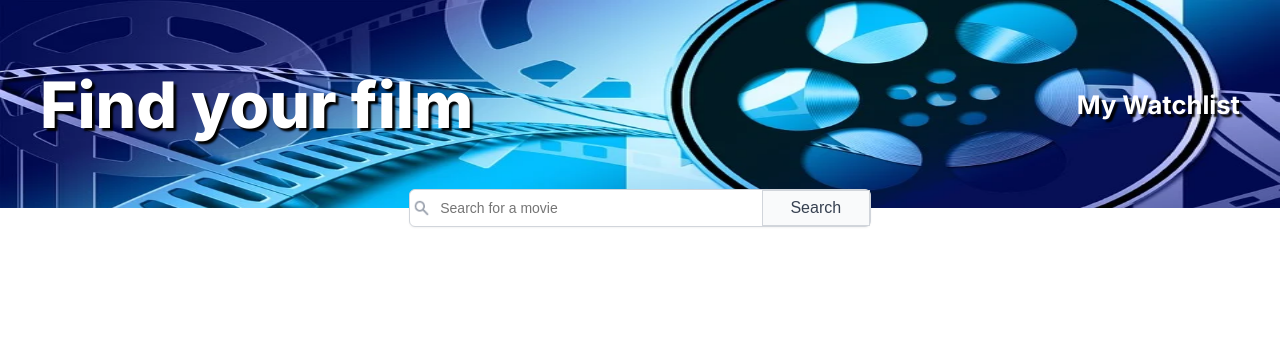
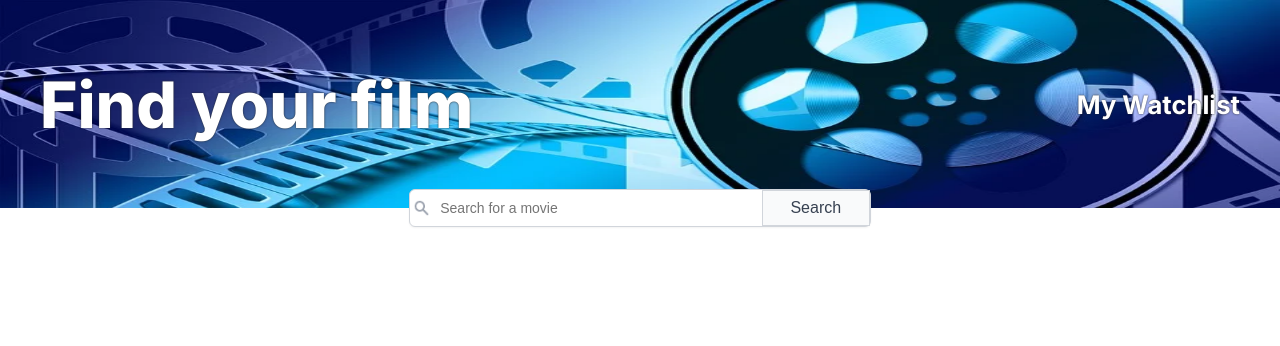
Before and after one commit to Brag2gr8/Movie-WatchList, a plain HTML site: page index.html in a window 1280 px wide. Shown: the top 346 px of the page. Drawn offline with Linux system fonts and the light colour scheme.

Commit message:
Update index.css
change text shadow for hero texts

```diff
--- a/index.css
+++ b/index.css
@@ -21,7 +21,7 @@ body {
     height: 208px;
     background: #000 url("/img/header.webp");
     color: white;
-    text-shadow: 3px 3px 2px #000;
+    text-shadow: 0 0 2px #242424;
     display: flex;
     align-items: center;
     justify-content: space-between;
```
